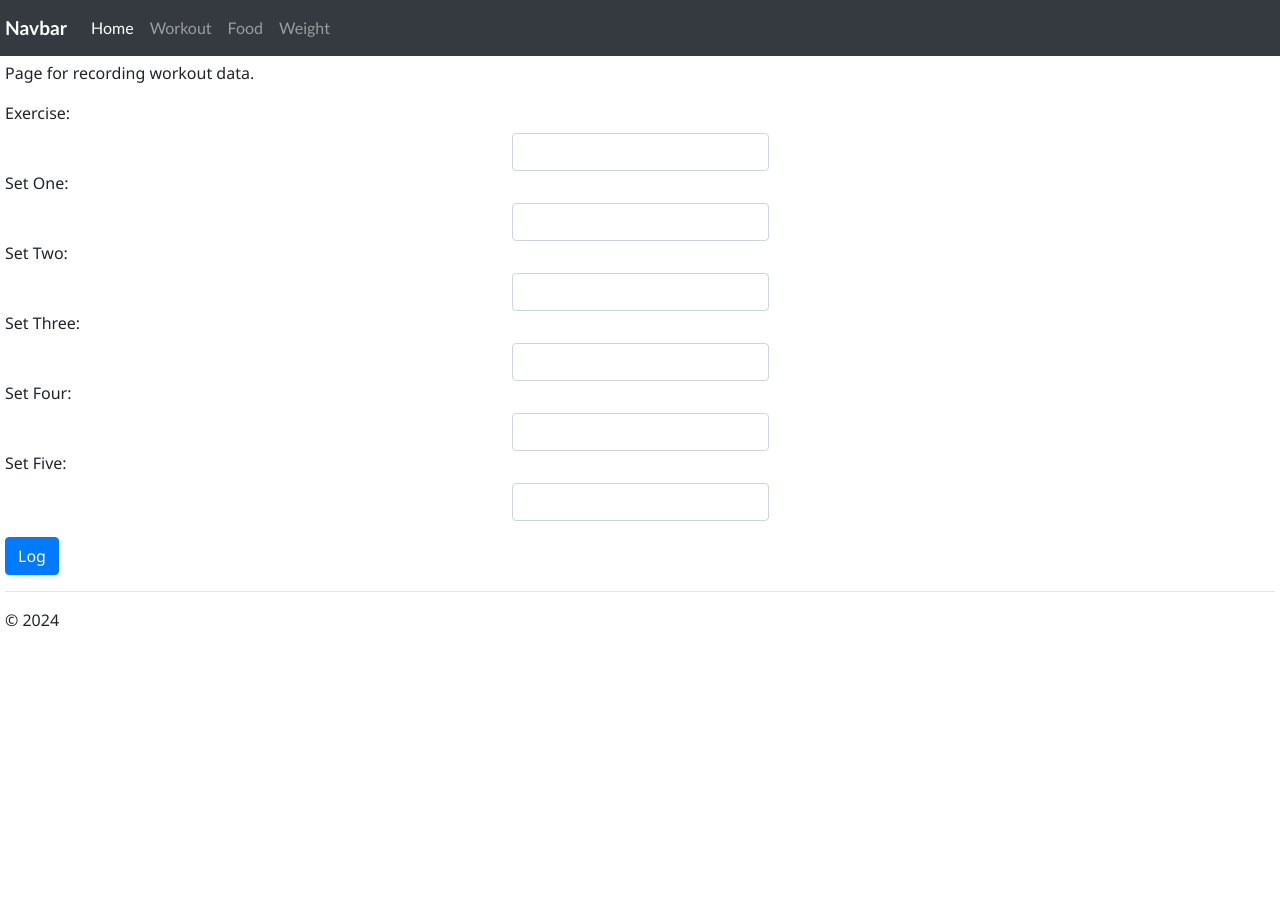
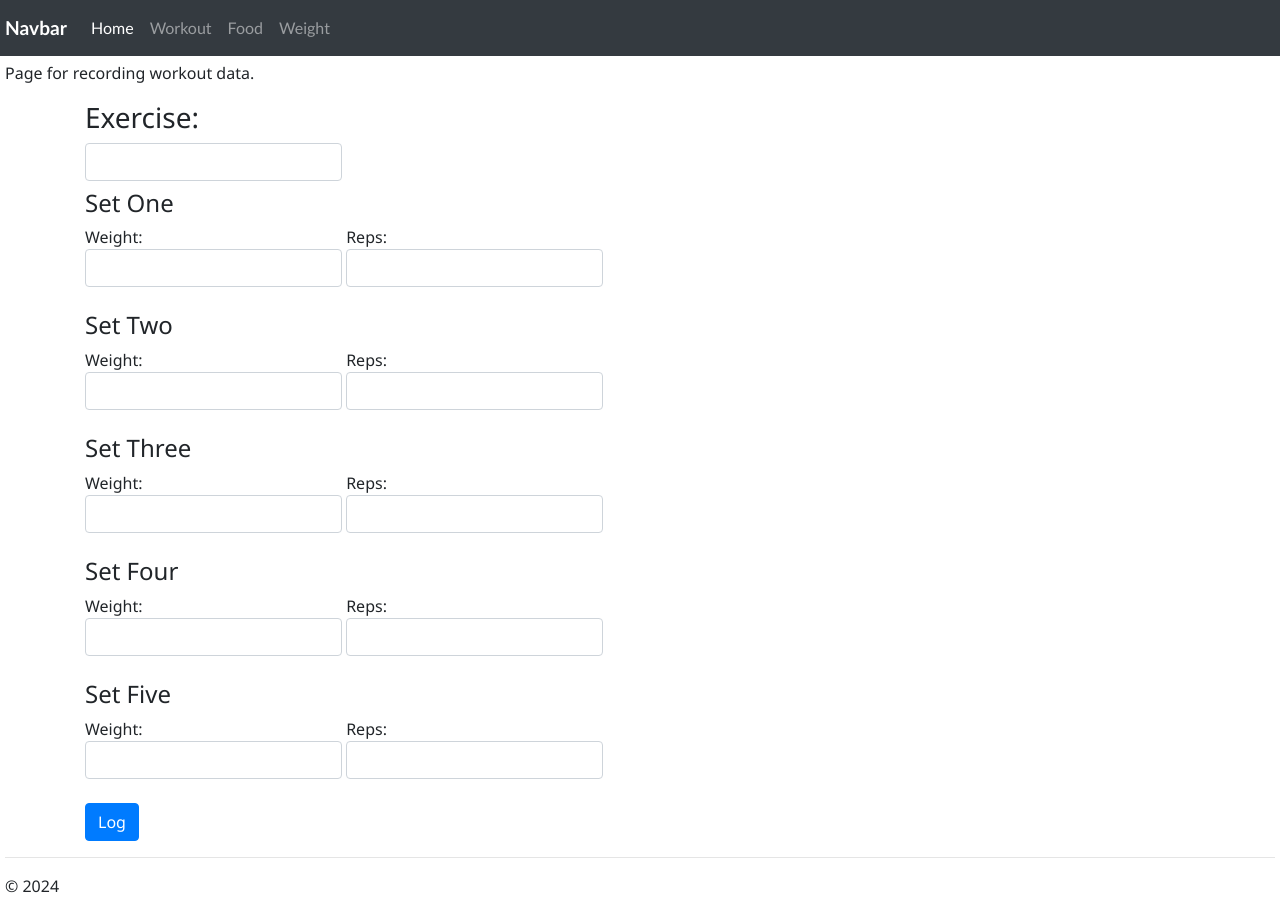
Before and after one commit to BiggestChris/CS50-Final-Project-V1, a Flask app: page /workout in a window 1280 px wide. Before the commit the page ends 627 px from the top, so only its background shows below. Run offline with Flask 3, Linux system fonts and the light colour scheme; some libraries are stand-ins or nearby versions.

Commit message:
Preparing for loading in Renpho CSV

```diff
--- a/templates/workout.html
+++ b/templates/workout.html
@@ -8,15 +8,35 @@
 
     <form action="/workout" method="post">
 
-        <div class="mb-3">
-            <label for="exercise">Exercise: </label><input class="form-control mx-auto w-auto" name="exercise" type="text">
-            <label for="set-one">Set One: </label><input class="form-control mx-auto w-auto" name="set-one" type="number" min="1">
-            <label for="set-two">Set Two: </label><input class="form-control mx-auto w-auto" name="set-two" type="number">
-            <label for="set-three">Set Three: </label><input class="form-control mx-auto w-auto" name="set-three" type="number">
-            <label for="set-four">Set Four: </label><input class="form-control mx-auto w-auto" name="set-four" type="number">
-            <label for="set-five">Set Five: </label><input class="form-control mx-auto w-auto" name="set-five" type="number">
+        <div class="mb-3 container">
+            <label><h3>Exercise: </h3><input class="form-control mx-auto w-auto" name="exercise" type="text"></label>
+            <div class="form-group">
+                <h4>Set One</h4>
+                <label>Weight: <input class="form-control mx-auto w-auto" name="set-one-weight" type="text"></label>
+                <label>Reps: <input class="form-control mx-auto w-auto" name="set-one-reps" type="number" min="1"></label>
+            </div>
+            <div class="form-group">
+                <h4>Set Two</h4>
+                <label>Weight: <input class="form-control mx-auto w-auto" name="set-two-weight" type="text"></label>
+                <label>Reps: <input class="form-control mx-auto w-auto" name="set-two-reps" type="number"></label>
+            </div>
+            <div class="form-group">
+                <h4>Set Three</h4>
+                <label>Weight: <input class="form-control mx-auto w-auto" name="set-three-weight" type="text"></label>
+                <label>Reps: <input class="form-control mx-auto w-auto" name="set-three-reps" type="number"></label>
+            </div>
+            <div class="form-group">
+                <h4>Set Four</h4>
+                <label>Weight: <input class="form-control mx-auto w-auto" name="set-four-weight" type="text"></label>
+                <label>Reps: <input class="form-control mx-auto w-auto" name="set-four-reps" type="number"></label>
+            </div>
+            <div class="form-group">
+                <h4>Set Five</h4>
+                <label>Weight: <input class="form-control mx-auto w-auto" name="set-five-weight" type="text"></label>
+                <label>Reps: <input class="form-control mx-auto w-auto" name="set-five-reps" type="number"></label>
+            </div>
+            <button class="btn btn-primary" type="submit">Log</button>
         </div>
-        <button class="btn btn-primary" type="submit">Log</button>
 
     </form>
 
```
Also changed, not shown: workout.py (+5 -2 lines), fitness.db.
